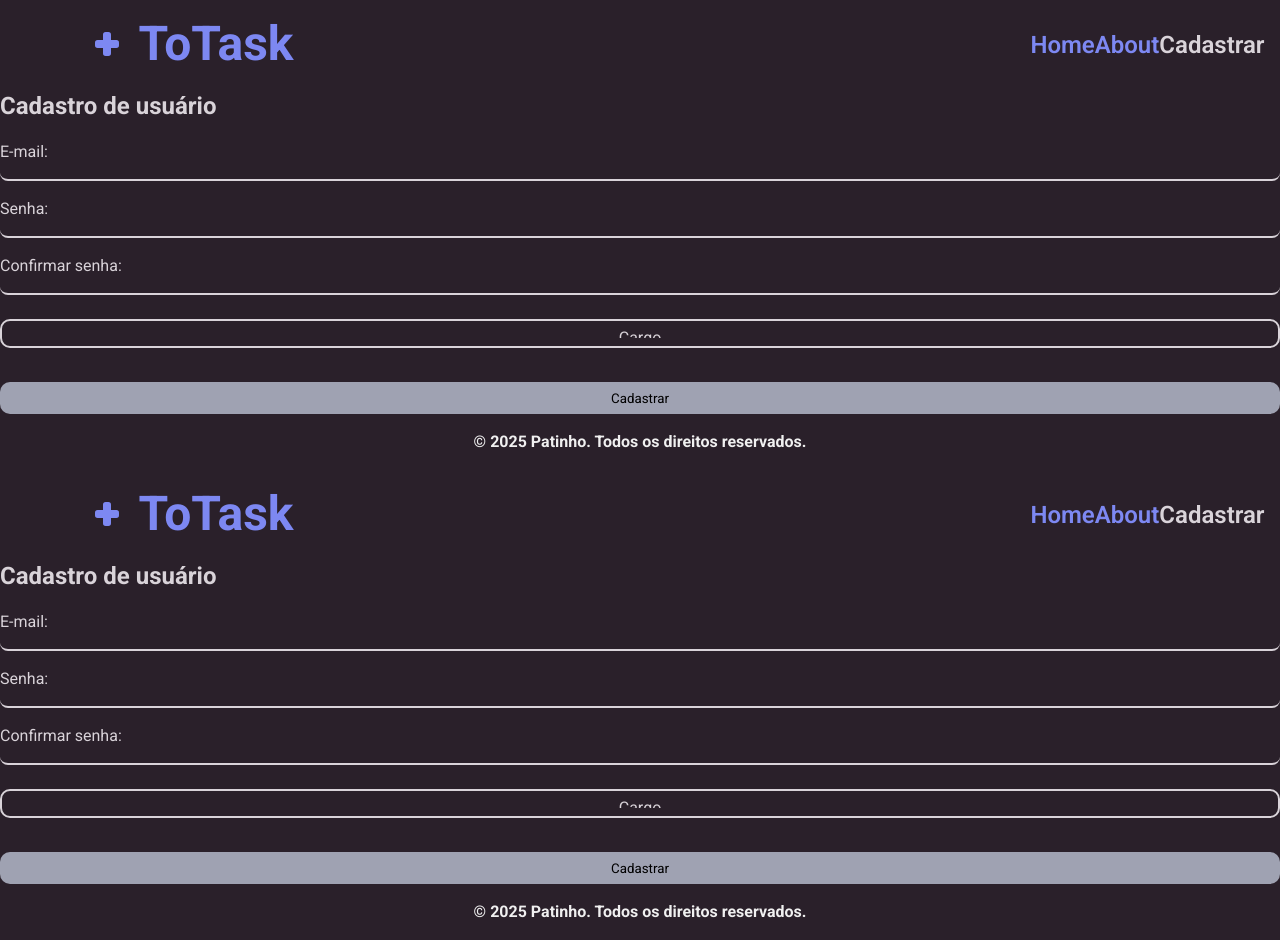
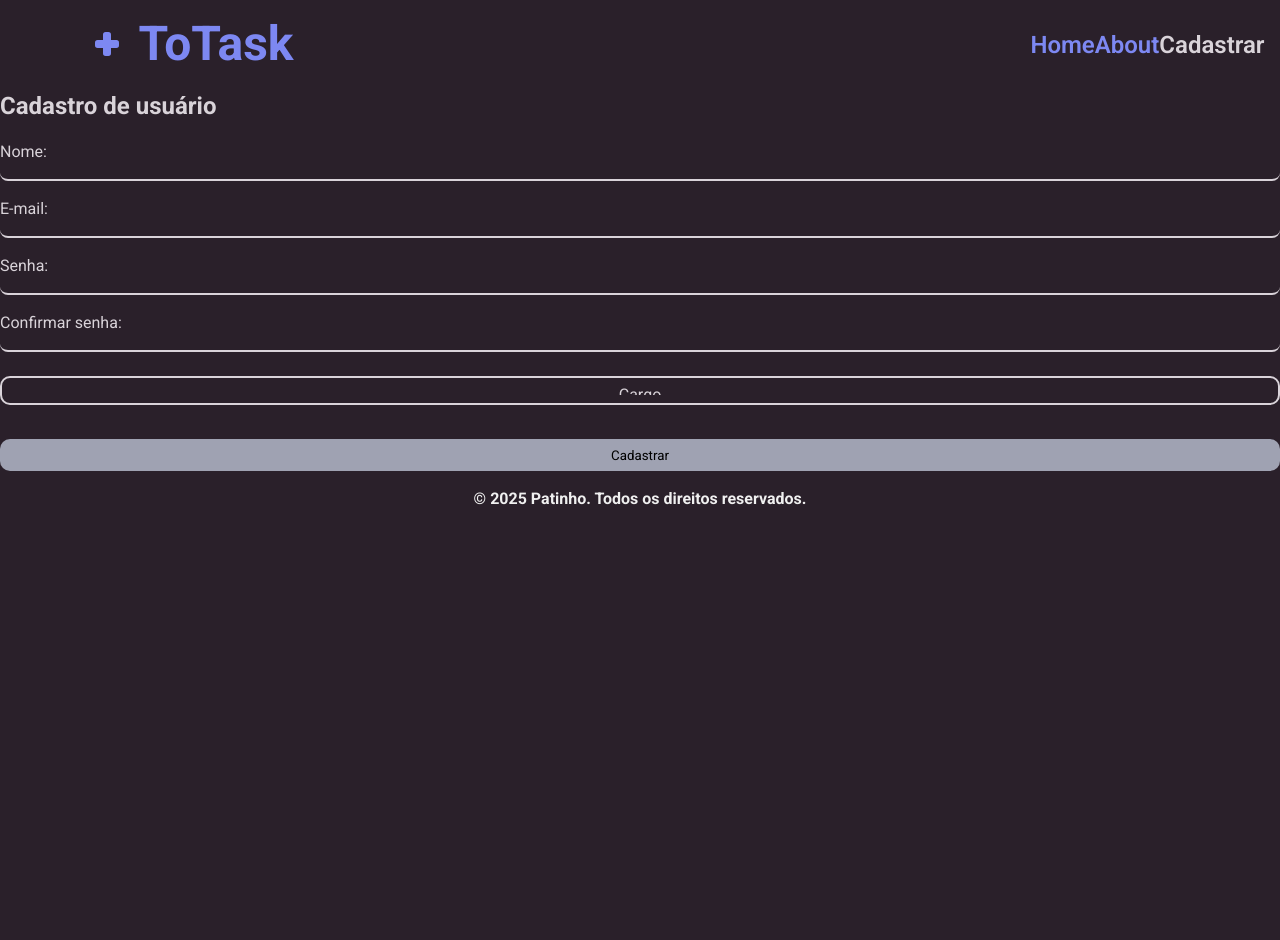
Before and after one commit to S6-2025/to-do-list, a React (Vite) app in the folder front-end/: page /register in a window 1280 px wide. After the commit the page ends 800 px from the top, so only its background shows below. Built offline with nearby package versions, Linux system fonts and the light colour scheme.

Commit message:
conexao com Back sla

```diff
--- a/front-end/src/App.tsx
+++ b/front-end/src/App.tsx
@@ -19,7 +19,6 @@ import "./css/TaskDetail.css";
 import "./css/AddTask.css";
 import "./css/Login.css";
 import "./css/Profile.css";
-
 import "./css/Register.css";
 import "./css/ModalWrapper.css";
 
@@ -29,6 +28,7 @@ const AppContent: React.FC = () => {
 
   const shouldShowHeader = location.pathname !== "/login";
   const shouldShowFooter = location.pathname !== "/login";
+
   const token = sessionStorage.getItem("token");
   if (token) {
     setAuthToken(token);
@@ -73,7 +73,16 @@ const AppContent: React.FC = () => {
 
       {/* Rotas principais (usa backgroundLocation se estiver abrindo modal) */}
       <Routes location={state?.backgroundLocation || location}>
-        <Route path="/*" element={<AppRoutes />} />
+        <Route
+          path="/*"
+          element={
+            <AppRoutes
+              tasks={tasks}
+              setTasks={setTasks}
+              onUpdateTask={handleUpdateTask}
+            />
+          }
+        />
       </Routes>
 
       {/* Rota de modal (ex: /register) */}
@@ -91,17 +100,6 @@ const AppContent: React.FC = () => {
       )}
 
       {shouldShowFooter && <Footer />}
-      <Header isHidden={location.pathname === "/login"} />
-      <div className="main-content">
-        {tasks !== null && (
-          <AppRoutes
-            tasks={tasks}
-            setTasks={setTasks}
-            onUpdateTask={handleUpdateTask}
-          />
-        )}
-      </div>
-      <Footer />
     </div>
   );
 };
--- a/front-end/src/index.css
+++ b/front-end/src/index.css
@@ -25,14 +25,14 @@
   --font-read: "Roboto", sans-serif;
   --font-logo: "Libre Bodoni", serif;
 
-  /*! Cores originais */
+  /** Cores originais */
   /* --text: #f0f0f0;
   --background: #2d2d2d;
   --primary: #0000ff;
   --secondary: #2e007a;
   --accent: #a500ff; */
 
-  /*! Cores Vini */
+  /** Cores Vini */
   --text: #d9d3d9;
   --background: #2a202a;
   --primary: #5f80a6;
--- a/front-end/src/pages/Register.tsx
+++ b/front-end/src/pages/Register.tsx
@@ -1,46 +1,106 @@
-import React from "react";
+import React, { useState } from "react";
+import { useNavigate } from "react-router-dom";
+import { register } from "../services/authService";
+import { setAuthToken } from "../services/Api";
+import { useAuth } from "../context/AuthContext";
 
 const Register: React.FC = () => {
+  const [name, setName] = useState("");
+  const [email, setEmail] = useState("");
+  const [password, setPassword] = useState("");
+  const [confirmPassword, setConfirmPassword] = useState("");
+  const [role, setRole] = useState("");
 
+  const navigate = useNavigate();
+  const { setToken } = useAuth();
 
+  const handleRegister = async () => {
+    if (!name || !email || !password) {
+      alert("Preencha todos os campos");
+      return;
+    }
+
+    try {
+      const token = await register({ name, email, password, role });
+
+      sessionStorage.setItem("token", token);
+      setAuthToken(token);
+      setToken(token);
+
+      setTimeout(() => navigate("/todo"), 50);
+    } catch (err) {
+      alert("Erro ao registrar");
+    }
+  };
 
 
   return (
     <div className="register-form__container">
-      <h2>
-        Cadastro de usuário
-      </h2>
+      <h2>Cadastro de usuário</h2>
       <form className="register-form__internal-container">
-        {/* E-mail */}
+        <div className="register-input__box">
+          <label htmlFor="name">Nome:</label>
+          <input
+            type="text"
+            id="name"
+            name="name"
+            required
+            value={name}
+            onChange={(e) => setName(e.target.value)}
+          />
+        </div>
+
         <div className="register-input__box">
           <label htmlFor="email">E-mail:</label>
-          <input type="email" id="email" name="email" required />
+          <input
+            type="email"
+            id="email"
+            name="email"
+            required
+            value={email}
+            onChange={(e) => setEmail(e.target.value)}
+          />
         </div>
 
-        {/* Senha */}
         <div className="register-input__box">
           <label htmlFor="password">Senha:</label>
-          <input type="password" id="password" name="password" required />
+          <input
+            type="password"
+            id="password"
+            name="password"
+            required
+            value={password}
+            onChange={(e) => setPassword(e.target.value)}
+          />
         </div>
 
-
-        {/* Confirmar senha */}
         <div className="register-input__box">
           <label htmlFor="confirm-password">Confirmar senha:</label>
-          <input type="password" id="confirm-password" name="confirm-password" required />
+          <input
+            type="password"
+            id="confirm-password"
+            name="confirm-password"
+            required
+            value={confirmPassword}
+            onChange={(e) => setConfirmPassword(e.target.value)}
+          />
         </div>
 
         <div className="register-role-selection">
-          <select name="role" id="role" required>
+          <select
+            name="role"
+            id="role"
+            required
+            value={role}
+            onChange={(e) => setRole(e.target.value)}
+          >
             <option value="">Cargo</option>
             <option value="Adm">PO/SM</option>
             <option value="Dev">Desenvolvedor</option>
           </select>
         </div>
 
-
-
-        <button className="register-button" type="submit">
+        <button onClick={handleRegister} className="register-button">
           Cadastrar
         </button>
       </form>
--- a/front-end/src/services/authService.ts
+++ b/front-end/src/services/authService.ts
@@ -6,7 +6,6 @@ export const login = async (data: { email: string; password: string }) => {
 };
 
 export const register = async (data: {
-  username: string;
   password: string;
   email: string;
   name: string;
```
